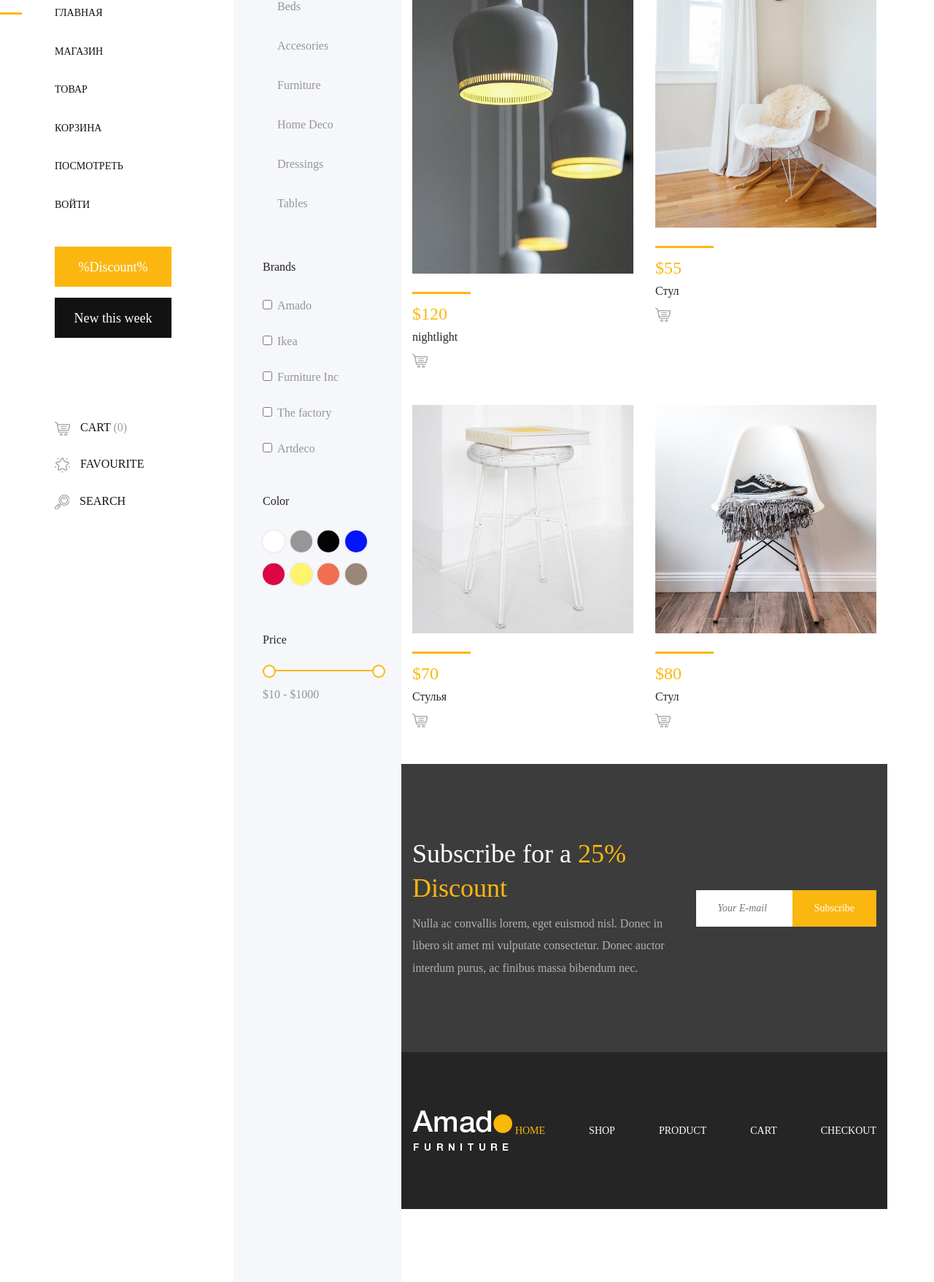
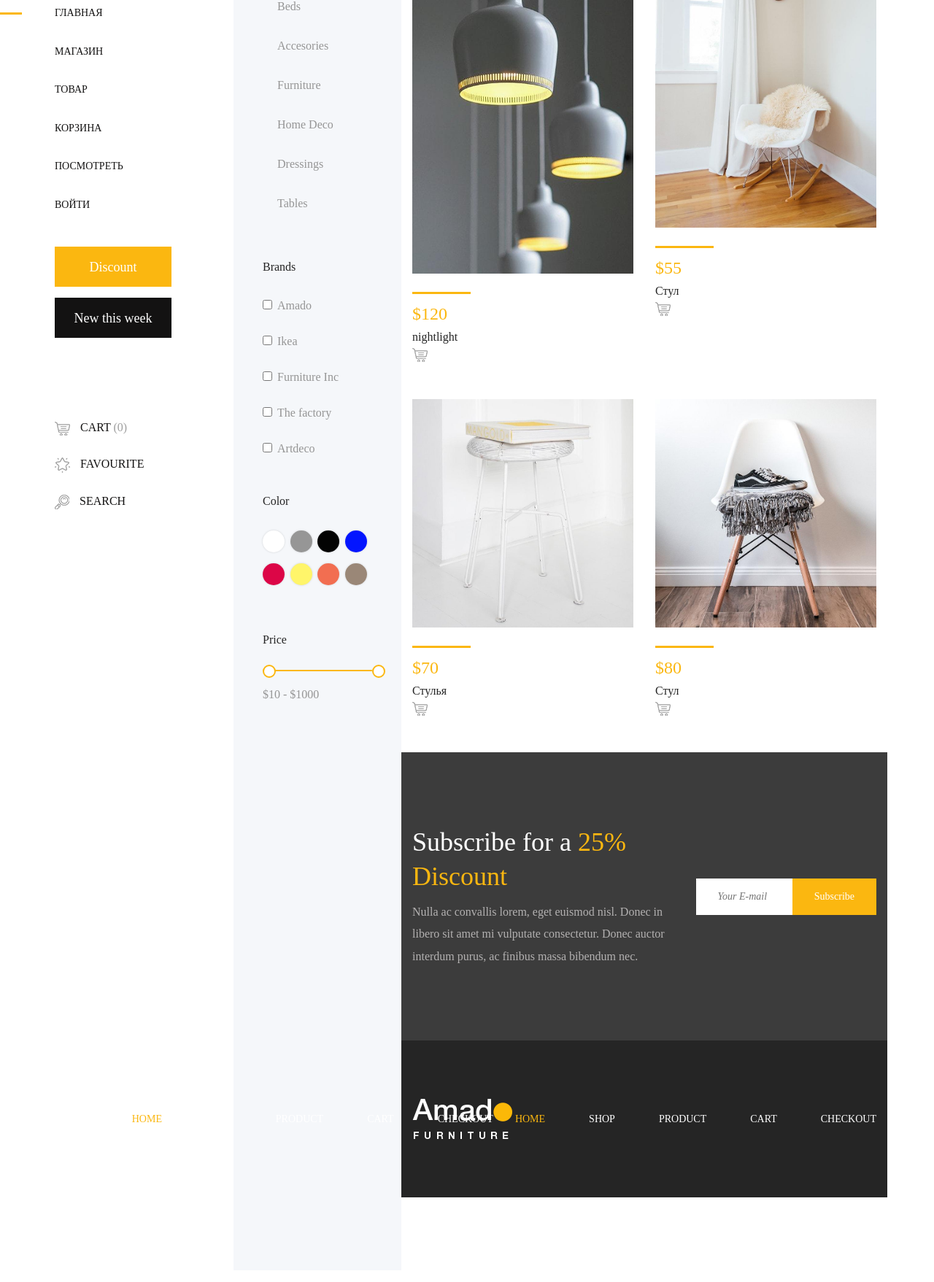
Before and after one commit to Ahmad95Z/shop, a Flask app: template shops/templates/shop.html in a window 1280 px wide. Shown: the part 223-1980 px from the top of the page at 73% size. After the commit the page ends 1864 px from the top, so only its background shows below. Run offline with Flask 2, Linux system fonts and the light colour scheme; the template is opened without the code that fills it: values that come from a table or form of the project are taken from there, others are empty; data comes from the database, SQL or seed files in the repository; some libraries are stand-ins or nearby versions; some web fonts are replaced.

Commit message:
project commit

```diff
--- a/shops/routes.py
+++ b/shops/routes.py
@@ -18,9 +18,6 @@
 def home():
     return render_template ('index.html')
 
-@app.route('/product')
-def product():
-    return render_template ('product-details.html')
 
 @app.route('/shop')
 def shop():
@@ -64,8 +61,7 @@
         logout_user()
         return redirect(url_for('index'))
 
-
 @app.route('/products/<int:product_id>')
 def product_detail(product_id):
     product = Product.query.get(product_id)
-    return render_template('product_detail.html', product=product)
+    return render_template('product-details.html', product=product)
--- a/shops/templates/base.html
+++ b/shops/templates/base.html
@@ -12,11 +12,11 @@
     <title>Amado - Furniture Ecommerce Template | Home</title>
 
     <!-- Favicon  -->
-    <link rel="icon" href="{{url_for('static',filename='img/core-img/favicon.ico')}}">
+    <link rel="icon" href="{{ url_for('static', filename ='img/core-img/favicon.ico')}}">
 
     <!-- Core Style CSS -->
-    <link rel="stylesheet" href="{{url_for('static',filename='css/core-style.css')}}">
-    <link rel="stylesheet" href="{{url_for('static',filename='cssstyle.css')}}">
+    <link rel="stylesheet" href="{{ url_for('static', filename ='css/core-style.css')}}">
+    <link rel="stylesheet" href="{{ url_for('static', filename ='style.css')}}">
 
 </head>
 
@@ -32,7 +32,7 @@
                     <div class="search-content">
                         <form action="#" method="get">
                             <input type="search" name="search" id="search" placeholder="Type your keyword...">
-                            <button type="submit"><img src="{{url_for('static',filename='img/core-img/search.png')}}" alt=""></button>
+                            <button type="submit"><img src="{{ url_for('static', filename ='img/core-img/search.png')}}" alt=""></button>
                         </form>
                     </div>
                 </div>
@@ -48,7 +48,7 @@
         <div class="mobile-nav">
             <!-- Navbar Brand -->
             <div class="amado-navbar-brand">
-                <a href="index.html"><img src="{{url_for('static',filename='img/core-img/logo.png')}}" alt=""></a>
+                <a href="{{url_for('index')}}"><img src="{{ url_for('static', filename ='img/core-img/logo.png')}}" alt=""></a>
             </div>
             <!-- Navbar Toggler -->
             <div class="amado-navbar-toggler">
@@ -64,37 +64,38 @@
             </div>
             <!-- Logo -->
             <div class="logo">
-                <a href="index.html"><img src="{{url_for('static',filename='img/core-img/logo.png')}}" alt=""></a>
+                <a href="{{url_for('index')}}"><img src="{{ url_for('static', filename ='img/core-img/logo.png')}}" alt=""></a>
             </div>
+
             <!-- Amado Nav -->
             <nav class="amado-nav">
                 <ul>
                     <li class="active"><a href="{{url_for('index')}}">Главная</a></li>
                     <li><a href="{{url_for('shop')}}">Магазин</a></li>
-                    <li><a href="{{url_for('product')}}">Товар</a></li>
+                    <li><a href="{{url_for ('product_detail', product_id = product.id) }}">Товар</a></li>
                     <li><a href="{{url_for('cart')}}">Корзина</a></li>
                     <li><a href="{{url_for('checkout')}}">Посмотреть</a></li>
                     {% if current_user.isAdmin %}
-                    <li><a href ="{{url_for('add_product')}}">Добавить товар</a></li>
+                    <li><a href="{{url_for('add_product')}}">Добавить товар</a></li>
                     {% endif %}
                     {% if current_user.is_authenticated %}
-                    <li><a href ="{{url_for('logout')}}">Выйти</a></li>
+                    <li><a href="{{url_for('logout')}}">Выйти</a></li>
                     {% else %}
-                    <li><a href ="{{url_for('login')}}">Войти</a></li>
+                    <li><a href="{{url_for('login')}}">Войти</a></li>
                     {% endif %}
-
                 </ul>
             </nav>
+
             <!-- Button Group -->
             <div class="amado-btn-group mt-30 mb-100">
-                <a href="#" class="btn amado-btn mb-15">%Discount%</a>
+                <a href="#" class="btn amado-btn mb-15">Discount</a>
                 <a href="#" class="btn amado-btn active">New this week</a>
             </div>
             <!-- Cart Menu -->
             <div class="cart-fav-search mb-100">
-                <a href="cart.html" class="cart-nav"><img src="{{url_for('static',filename='img/core-img/cart.png')}}" alt=""> Cart <span>(0)</span></a>
-                <a href="#" class="fav-nav"><img src="{{url_for('static',filename='img/core-img/favorites.png')}}" alt=""> Favourite</a>
-                <a href="#" class="search-nav"><img src="{{url_for('static',filename='img/core-img/search.png')}}" alt=""> Search</a>
+                <a href="{{url_for('cart')}}" class="cart-nav"><img src="{{ url_for('static', filename ='img/core-img/cart.png')}}" alt=""> Cart <span>(0)</span></a>
+                <a href="#" class="fav-nav"><img src="{{ url_for('static', filename ='img/core-img/favorites.png')}}" alt=""> Favourite</a>
+                <a href="#" class="search-nav"><img src="{{ url_for('static', filename ='img/core-img/search.png')}}" alt=""> Search</a>
             </div>
             <!-- Social Button -->
             <div class="social-info d-flex justify-content-between">
@@ -105,8 +106,9 @@
             </div>
         </header>
         <!-- Header Area End -->
-{% block content %}
-{% endblock%}
+{%block content%}
+{%endblock%}
+
     <!-- ##### Footer Area Start ##### -->
     <footer class="footer_area clearfix">
         <div class="container">
@@ -116,7 +118,7 @@
                     <div class="single_widget_area">
                         <!-- Logo -->
                         <div class="footer-logo mr-50">
-                            <a href="index.html"><img src="{{url_for('static',filename='img/core-img/logo2.png')}}" alt=""></a>
+                            <a href="{{url_for('index')}}"><img src="{{ url_for('static', filename ='img/core-img/logo2.png')}}" alt=""></a>
                         </div>
                         <!-- Copywrite Text -->
                     </div>
@@ -129,23 +131,25 @@
                             <nav class="navbar navbar-expand-lg justify-content-end">
                                 <button class="navbar-toggler" type="button" data-toggle="collapse" data-target="#footerNavContent" aria-controls="footerNavContent" aria-expanded="false" aria-label="Toggle navigation"><i class="fa fa-bars"></i></button>
                                 <div class="collapse navbar-collapse" id="footerNavContent">
+                                    <!-- {% for product in products %} -->
                                     <ul class="navbar-nav ml-auto">
                                         <li class="nav-item active">
-                                            <a class="nav-link" href="index.html">Home</a>
+                                            <a class="nav-link" href="{{url_for('index')}}">Home</a>
                                         </li>
                                         <li class="nav-item">
-                                            <a class="nav-link" href="shop.html">Shop</a>
+                                            <a class="nav-link" href="{{url_for('shop')}}">Shop</a>
                                         </li>
                                         <li class="nav-item">
-                                            <a class="nav-link" href="product-details.html">Product</a>
+                                            <a class="nav-link" href="{{url_for('product_detail', product_id = product.id)}}">Product</a>
                                         </li>
                                         <li class="nav-item">
-                                            <a class="nav-link" href="cart.html">Cart</a>
+                                            <a class="nav-link" href="{{url_for('cart')}}">Cart</a>
                                         </li>
                                         <li class="nav-item">
-                                            <a class="nav-link" href="checkout.html">Checkout</a>
+                                            <a class="nav-link" href="{{url_for('checkout')}}">Checkout</a>
                                         </li>
                                     </ul>
+                                    <!-- {% endfor %} -->
                                 </div>
                             </nav>
                         </div>
@@ -157,15 +161,15 @@
     <!-- ##### Footer Area End ##### -->
 
     <!-- ##### jQuery (Necessary for All JavaScript Plugins) ##### -->
-    <script src="{{url_for('static',filename='js/jquery/jquery-2.2.4.min.js')}}"></script>
+    <script src="{{ url_for('static', filename ='js/jquery/jquery-2.2.4.min.js')}}"></script>
     <!-- Popper js -->
-    <script src="{{url_for('static',filename='js/popper.min.js')}}"></script>
+    <script src="{{ url_for('static', filename ='js/popper.min.js')}}"></script>
     <!-- Bootstrap js -->
-    <script src="{{url_for('static',filename='js/bootstrap.min.js')}}"></script>
+    <script src="{{ url_for('static', filename ='js/bootstrap.min.js')}}"></script>
     <!-- Plugins js -->
-    <script src="{{url_for('static',filename='js/plugins.js')}}"></script>
+    <script src="{{ url_for('static', filename ='js/plugins.js')}}"></script>
     <!-- Active js -->
-    <script src="{{url_for('static',filename='js/active.js')}}"></script>
+    <script src="{{ url_for('static', filename ='js/active.js')}}"></script>
 
 </body>
 
--- a/shops/templates/shop.html
+++ b/shops/templates/shop.html
@@ -144,23 +144,21 @@
                             <!-- Product Image -->
                             <div class="product-img">
                                 <img src="{{url_for('static', filename='img/product-img/' + product.image)}}" alt="">
-
                             </div>
-
                             <!-- Product Description -->
                             <div class="product-description d-flex align-items-center justify-content-between">
                                 <!-- Product Meta Data -->
                                 <div class="product-meta-data">
                                     <div class="line"></div>
                                     <p class="product-price">${{product.price}}</p>
-                                    <a href="{{ url_for('product_detail', product_id=product.id) }}"    ></a>
+                                    <a href="{{url_for ('product_detail', product_id = product.id) }}">
                                         <h6>{{product.title}}</h6>
                                     </a>
                                 </div>
 
                                     </div>
                                     <div class="cart">
-                                        <a href="{{url_for('cart')}}" data-toggle="tooltip" data-placement="left" title="Add to Cart"><img src="img/core-img/cart.png" alt=""></a>
+                                        <a href="{{url_for ('cart') }}" data-toggle="tooltip" data-placement="left" title="Add to Cart"><img src="{{ url_for ('static', filename = 'img/core-img/cart.png')}}" alt=""></a>
                                     </div>
                                 </div>
                             </div>
@@ -195,4 +193,5 @@
         </div>
     </section>
     {%endblock%}
+
     <!-- ##### Newsletter Area End ##### -->
```
Also changed, not shown: shops/templates/index.html (+9 -9 lines).
